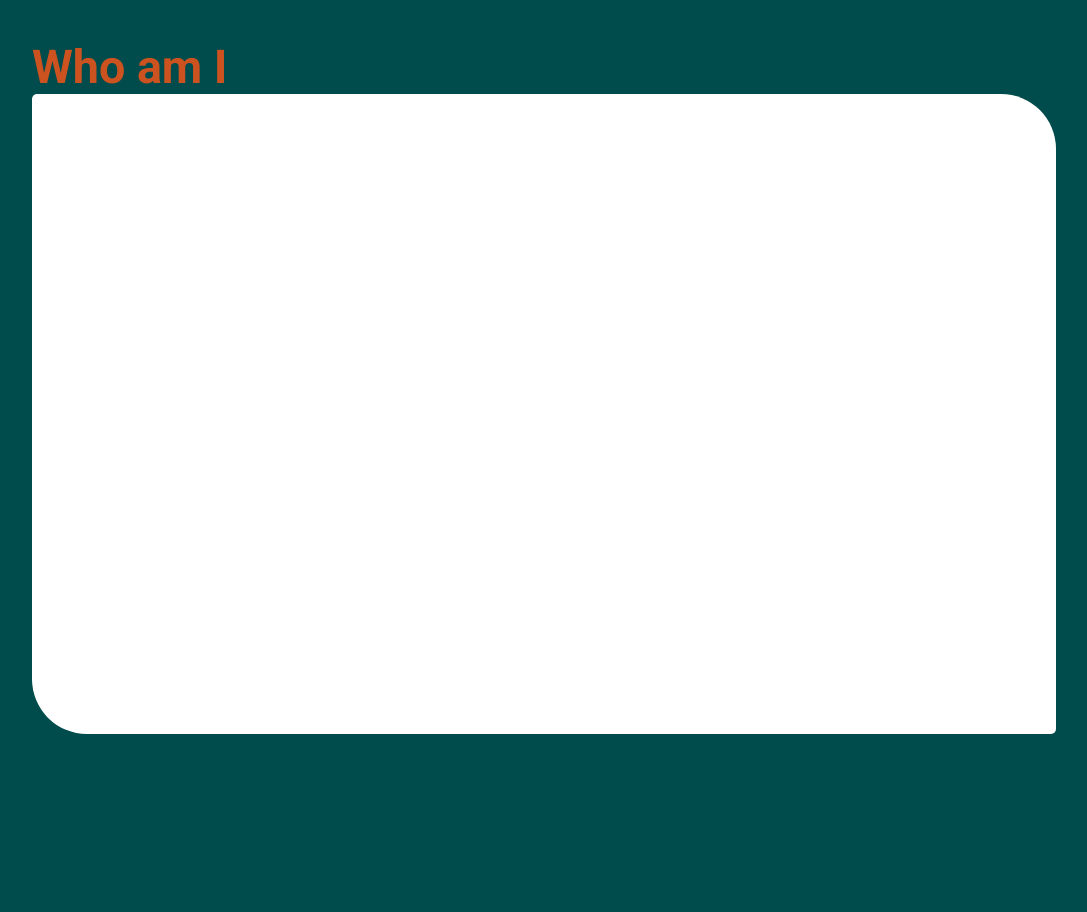
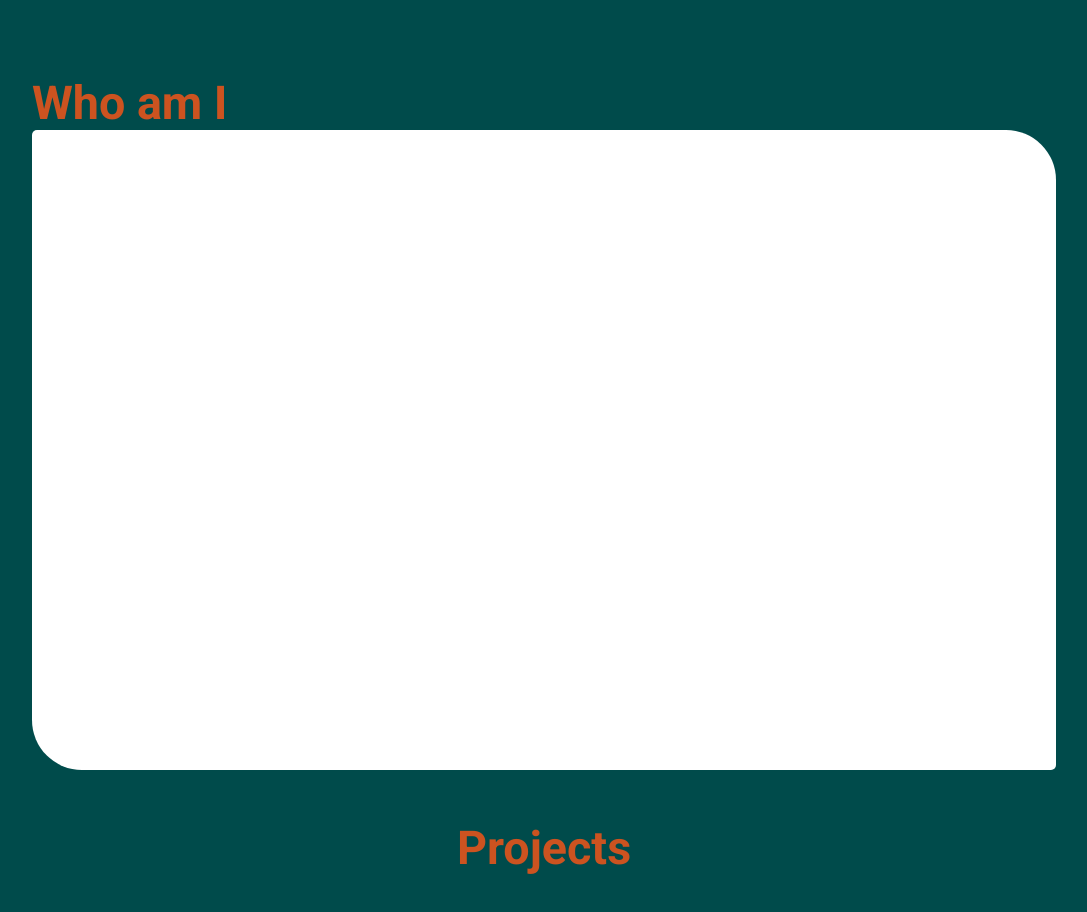
Before and after one commit to samuelbachmann/Portfolio, a plain HTML site: page Index.html in a window 1280 px wide. Shown: the part 760-1672 px from the top of the page, without its empty margins (96-1183 px from the left). Before the commit the page ends 1600 px from the top, so only its background shows below. Drawn offline with Linux system fonts and the light colour scheme.

Commit message:
begin project deel

```diff
--- a/Index.html
+++ b/Index.html
@@ -20,6 +20,9 @@
             </article>
 
         </section>
+        <section class="projects">
+            <h3>Projects</h3>
+        </section>
 
     </main>
 </body>
--- a/Style.css
+++ b/Style.css
@@ -38,10 +38,14 @@ h2{
 /* main */
 main{
    margin: 0% 10% 0 10%;
-   height: 100vh;
+   height: 150vh;
 }
 
+/* Info */
+
+
 h3{
+   padding-top: 3.5%;
    color: #CC5320;
    font-size: 35pt;
 }
@@ -49,5 +53,12 @@ h3{
 .info{
    height: 80vh;
    background-color: white;
-   border-radius: 5px 55px;
+   border-radius: 5px 50px;
 }
+
+/* Projects */
+
+.projects h3{
+   padding-top: 5%;
+   text-align: center;
+}
```
